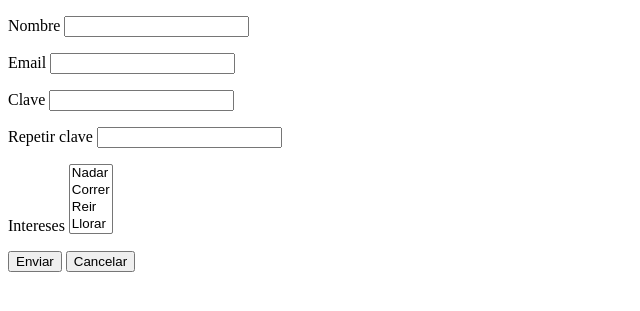
After one commit to CarlosAbris/miproyecto, a PHP site: page /tema4/post.php in a window 1280 px wide. The commit adds this page. Shown: the top 311 px of the page, without its empty margins (0-640 px from the left). Run offline with PHP 8.4, Linux system fonts and the light colour scheme.

Commit message:
Clase Jueves 4-10-2018

```diff
--- /dev/null
+++ b/public/tema3/ejemplo_1.php
@@ -0,0 +1,3 @@
+<?php
+
+var_dump($_SERVER['SERVER_NAME']);
--- /dev/null
+++ b/public/tema4/enlace1.php
@@ -0,0 +1,4 @@
+<h1>Presentando datos por GET</h1>
+<p>El nombre es <?= $_GET['nombre'] ?></p>
+<p>El apellido es <?= $_GET['apellido'] ?></p>
+<p>El email es <?= isset($_GET['email']) ? $_GET['email'] : 'No tiene email' ?></p>
--- /dev/null
+++ b/public/tema4/formulario.php
@@ -0,0 +1,33 @@
+<form action="<?= $_SERVER['PHP_SELF'] ?>" method="POST">
+	<p>
+		<label for="nombre">Nombre</label>
+		<input type="text" name="nombre" value="">
+	</p>
+	<p>
+		<label for="email">Email</label>
+		<input type="email" name="email" value="">
+	</p>
+	<p>
+		<label for="clave1">Clave</label>
+		<input type="password" name="clave[original]">
+	</p>
+	<p>
+		<label for="clave2">Repetir clave</label>
+		<input type="password" name="clave[repetida]">
+	</p>
+	<p>
+		<label for="intereses">Intereses</label>
+		<select name="intereses[]" multiple>
+			<option value="nadar">Nadar</option>
+			<option value="correr">Correr</option>
+			<option value="reir">Reir</option>
+			<option value="llorar">Llorar</option>
+		</select>
+	</p>
+	<p>
+		<label>
+			<input type="submit" value="Enviar" name="registrarse">
+			<input type="submit" value="Cancelar" name="registrarse">
+		</label>
+	</p>
+</form>
--- /dev/null
+++ b/public/tema4/post.php
@@ -0,0 +1,35 @@
+<!DOCTYPE html>
+<html lang="en">
+<head>
+	<meta charset="UTF-8">
+	<title>Uso de Post</title>
+</head>
+<body>
+<?php
+	if ( ! $_POST ) {
+		include('formulario.php');
+	} else {
+		if ( isset($_POST['registrarse']) && $_POST['registrarse'] == 'Enviar') {
+			echo 'Muchas gracias por registrarte en mi sistema';
+		} elseif ( isset($_POST['registrarse']) && $_POST['registrarse'] == 'Cancelar' ) {
+			echo 'Que pena!!! Tu te lo pierdes';
+		} else {
+			echo 'Operación no permitida';
+		}
+
+		if ( isset($_POST['nombre']) ) {
+			echo 'Tu nombre es ' . $_POST['nombre'];
+		}
+		if ( isset($_POST['email']) ) {
+			echo '<br>Tu email es ' . $_POST['email'];
+		}
+		if ( $_POST['clave']['original'] == $_POST['clave']['repetida'] ) {
+			echo 'Tu clave parece correcta';
+		} else {
+			echo '<br>Las claves no son iguales';
+		}
+	}
+
+?>
+</body>
+</html>
```
Also changed, not shown: public/hoja4/ejercicio_3.php (+1 -15 lines), public/hoja4/funciones.php (added, +17 -0 lines), public/index.php (+22 -0 lines), public/tema4/ejemplo1.html (added, +14 -0 lines), public/tema4/ejemplo2.php (added, +9 -0 lines).
